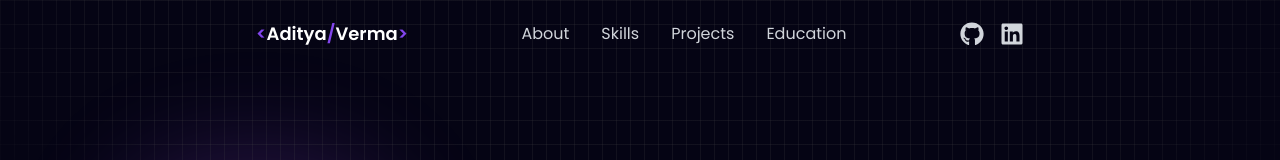
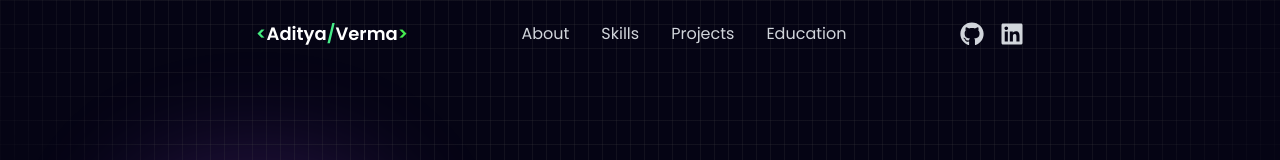
Before and after one commit to AdityaVerma810/Portfolio-Aditya, a React (Vite) app in the folder Portfolio/: page / in a window 1280 px wide. Shown: the top 160 px of the page. Built offline with nearby package versions, Linux system fonts and the light colour scheme; the HTML template or start-up script is replaced by a standard one; a web font is replaced by a local one.

Commit message:
pushing the dist folder

```diff
--- a/Portfolio/src/assets/components/Navbar/Navbar.jsx
+++ b/Portfolio/src/assets/components/Navbar/Navbar.jsx
@@ -45,11 +45,11 @@ const Navbar = () => {
       <div className="text-white py-5 flex justify-between items-center">
         {/* Logo */}
         <div className="text-lg font-semibold cursor-pointer">
-          <span className="text-[#8245ec]">&lt;</span>
-          <span className="text-white">Aditya</span>
-          <span className="text-[#8245ec]">/</span>
+          <span className="text-[#45ec7f]">&lt;</span>
+          <span className="text-green">Aditya</span>
+          <span className="text-[#45ec88]">/</span>
           <span className="text-white">Verma</span>
-          <span className="text-[#8245ec]">&gt;</span>
+          <span className="text-[#45ec50]">&gt;</span>
         </div>
 
         {/* Desktop Menu */}
```
